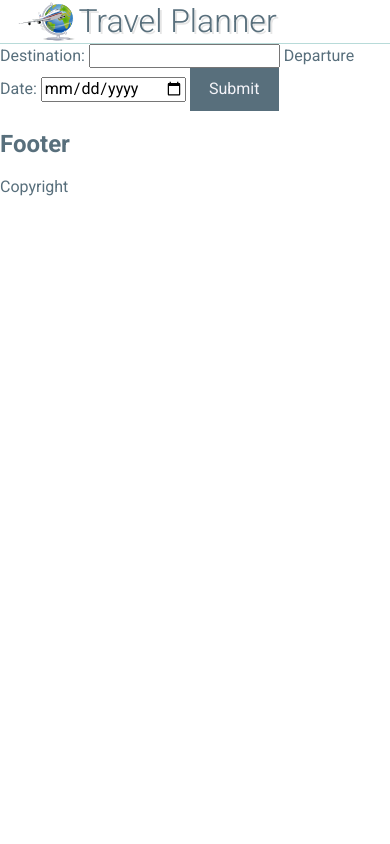
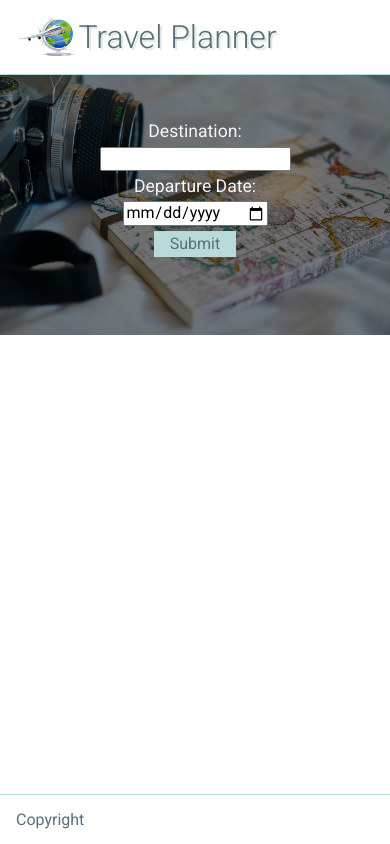
Before and after one commit to jefferygraham/FEND-Capstone-Travel-App, a website built with webpack: page src/client/views/index.html in a window 390 px wide. Built offline with nearby package versions, Linux system fonts and the light colour scheme.

Commit message:
style: style mobile view

```diff
--- a/src/client/index.js
+++ b/src/client/index.js
@@ -2,7 +2,7 @@
 import { handleSubmit } from './js/application';
 import './styles/styles.scss';
 import svg from './media/travel-planner.svg';
-import img from './media/travel-planner__640.png';
+import img from './media/travel-planner_1280.jpg';
 
 
 export { handleSubmit };
--- a/src/client/js/application.js
+++ b/src/client/js/application.js
@@ -41,11 +41,11 @@ const numDays = (date) => {
 const updateUI = (data, departure) => {
     const formattedDate = formatDate(departure);
     const daysUntilTrip = numDays(departure);
-    document.getElementById('trip-date').innerHTML = `Your trip on ${formattedDate} is ${daysUntilTrip} day(s) away.`;
-    document.getElementById('summary').innerHTML = `Summary: ${data.summary}`;
-    document.getElementById('high-temp').innerHTML = `High Temperature: ${data.highTemp}` + '\u00B0' + 'F.';
-    document.getElementById('low-temp').innerHTML = `Low Temperature: ${data.lowTemp}` + '\u00B0' + 'F.';
-    document.getElementById('picture').innerHTML = `<img src=${data.photoUrl}>`;
+    document.getElementById('results__date').innerHTML = `Your trip on ${formattedDate} is ${daysUntilTrip} day(s) away.`;
+    document.getElementById('results__summary').innerHTML = `Summary: ${data.summary}`;
+    document.getElementById('results__high').innerHTML = `High Temperature: ${data.highTemp}` + '\u00B0' + 'F.';
+    document.getElementById('results__low').innerHTML = `Low Temperature: ${data.lowTemp}` + '\u00B0' + 'F.';
+    document.getElementById('results__picture').innerHTML = `<img src=${data.photoUrl}>`;
 }
 
 function handleSubmit(evt) {
--- a/src/client/styles/base/_global.scss
+++ b/src/client/styles/base/_global.scss
@@ -1,11 +1,26 @@
+html {
+  height: 100%;
+}
+
 body {
     font-family: 'Roboto', sans-serif;
     color: $paynes-grey;
+    height: 100%;
+    min-height: 100%;
+    display: grid;
+    grid-template-rows: 4.6875rem 1fr 2fr 3.125rem;
+}
+
+label, input {
+  display: block;
+  margin-top: .3125rem;
+  margin-bottom: .3125rem;
 }
 
 img {
   max-width: 100%;
   height: auto;
+  display: inline-block;
 }
 
 * {
--- a/src/client/styles/modules/_entry.scss
+++ b/src/client/styles/modules/_entry.scss
@@ -1,9 +1,29 @@
 .entry {
+    position: relative;
+    text-align: center;
+
+    &__label {
+        color: $white-smoke;
+        font-size: 1.1rem;
+    }
+
+    &__form {
+        position: absolute;
+        top: 35%;
+        transform: translateY(-35%);
+        left: 0;
+        width: 100%;
+    }
+
+    &__text, &__date {
+        margin: auto;
+    }
+
     &__submit {
-        background-color: $paynes-grey;
-        color: $white-smoke;
+        background-color: $columbia-blue;
+        color: $paynes-grey;
         border: 0;
-        padding: .75rem 1.2rem;
+        padding: .25rem 1rem;
         display: inline-block;
     }
 }
--- /dev/null
+++ b/src/client/styles/modules/_footer.scss
@@ -0,0 +1,5 @@
+.footer {
+    border-top: .0625rem solid $columbia-blue;
+    grid-row-start: 4;
+    grid-row-end: 5;
+}
--- a/src/client/styles/modules/_header.scss
+++ b/src/client/styles/modules/_header.scss
@@ -1,6 +1,6 @@
 .header {
     display: flex;
-    border-bottom: 1px solid $columbia-blue;
+    border-bottom: .0625rem solid $columbia-blue;
 
     &__logo {
         width: 3.9rem;
--- a/src/client/styles/styles.scss
+++ b/src/client/styles/styles.scss
@@ -7,3 +7,4 @@
 
 @import './modules/_header.scss';
 @import './modules/_entry.scss';
+@import './modules/_footer.scss';
--- a/src/client/views/index.html
+++ b/src/client/views/index.html
@@ -12,26 +12,26 @@
         <h1 class="header__title">Travel Planner</h1>
     </header>
     <section class="entry">
-        <form onsubmit="return Client.handleSubmit(event)">
-            <label for="destination">Destination:</label>
+        <img src="../media/travel-planner_1280.jpg" >
+        <form class="entry__form" onsubmit="return Client.handleSubmit(event)">
+            <label class="entry__label" for="destination">Destination:</label>
             <input class="entry__text" type="text" id="destination" name="destination" required>
-            <label for="departure">Departure Date:</label>
-            <input type="date" id="departure" name="departure" required>
+            <label class="entry__label" for="departure">Departure Date:</label>
+            <input class="entry__date" type="date" id="departure" name="departure" required>
             <input class="entry__submit" type="submit" value="Submit" onclick="return Client.handleSubmit(event)" onsubmit="return Client.handleSubmit(event)">
         </form>
     </section>
     <section class="results">
         <div>
-            <p id="trip-date"></p>
-            <p id="summary"></p>
-            <p id="high-temp"></p>
-            <p id="low-temp"></p>
-            <div id="picture"></div>
+            <p id="results__date"></p>
+            <p id="results__summary"></p>
+            <p id="results__high"></p>
+            <p id="results__low"></p>
+            <div id="results__picture"></div>
         </div>
     </section>
-    <footer class="results">
-        <h2>Footer</h2>
-        <p>Copyright</p>
+    <footer class="footer container">
+        <p class="footer__text">Copyright</p>
     </footer>
 </body>
 </html>
```
Also changed, not shown: src/client/media/travel-planner_1280.jpg (added), src/client/media/travel-planner__640.png (deleted).
